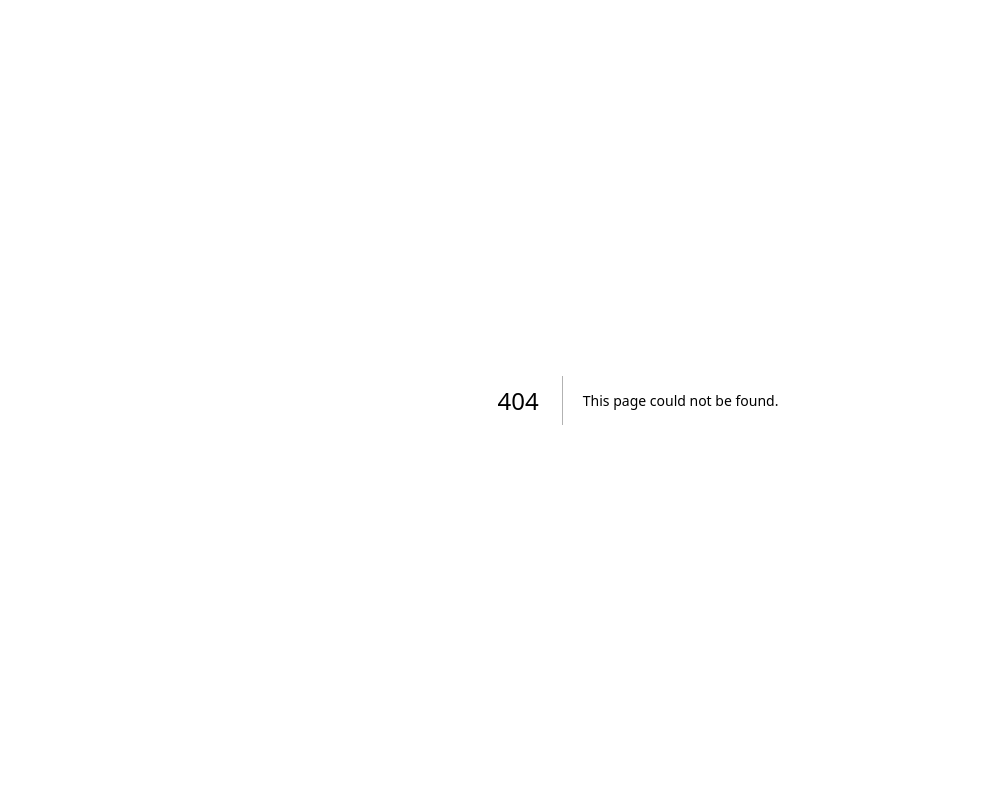
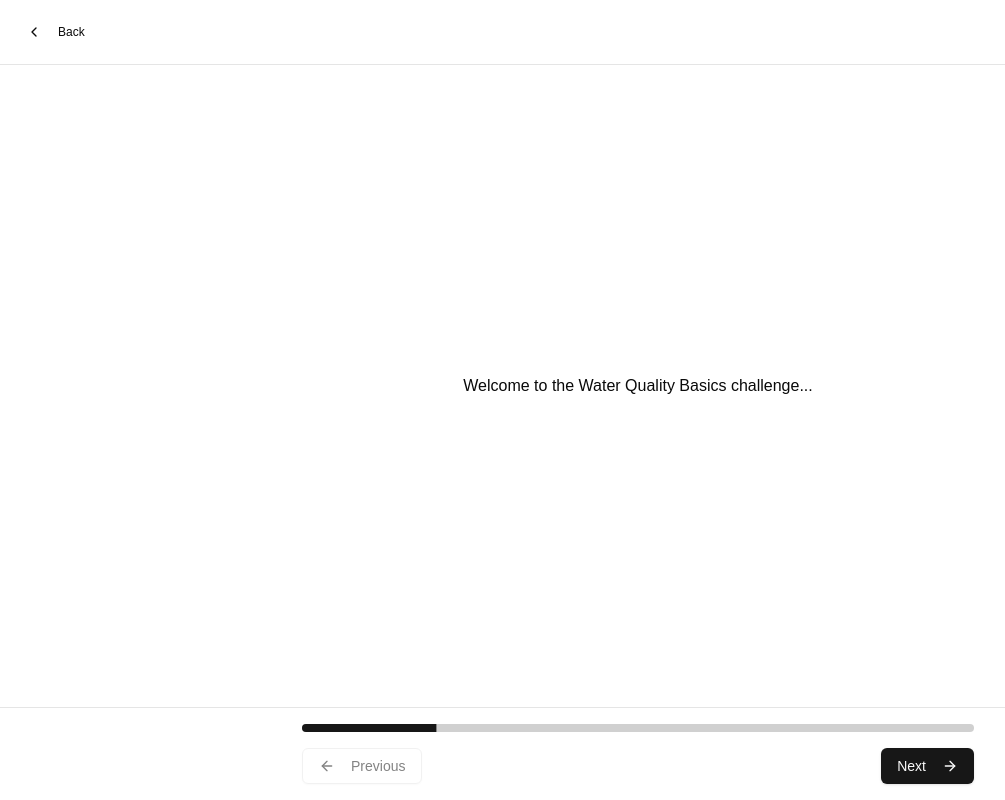
Before and after one commit to GuillermoDSM/riverhackathon, a Next.js app in the folder ui/: page /challenge/1 in a window 1280 px wide. Before the commit this address had no page. Shown: the whole page, without its empty margins (2-1007 px from the left). Built offline with nearby package versions, Linux system fonts and the light colour scheme.

Commit message:
agregada tag image

```diff
--- /dev/null
+++ b/ui/app/challenge/[id]/page.tsx
@@ -0,0 +1,96 @@
+'use client'
+
+import * as React from 'react'
+import { ArrowLeft, ArrowRight, ChevronLeft } from 'lucide-react'
+import { Button } from '@/components/ui/button'
+import { Progress } from '@/components/ui/progress'
+import { useRouter } from 'next/navigation'
+import Image from 'next/image'
+
+interface ChallengeContentProps {
+  type: 'text' | 'image' | 'video'
+  content: string
+}
+
+export default function ChallengePage({ params }: { params: { id: string } }) {
+  const router = useRouter()
+  const [currentPage, setCurrentPage] = React.useState(0)
+  const totalPages = 5 // Example total pages
+
+  const content = [
+    { type: 'text', content: 'Welcome to the Water Quality Basics challenge...' },
+    { type: 'image', content: '/images/challenges/water-quality-diagram.jpg' },
+    { type: 'video', content: 'https://youtube.com/embed/example' },
+    // Add more content pages
+  ]
+
+  return (
+    <div className="min-h-screen flex flex-col">
+      {/* Header */}
+      <div className="border-b p-4">
+        <Button variant="ghost" size="sm" onClick={() => router.back()}>
+          <ChevronLeft className="mr-2 h-4 w-4" />
+          Back
+        </Button>
+      </div>
+
+      {/* Content */}
+      <div className="flex-1 p-6 flex items-center justify-center">
+        <ChallengeContent {...content[currentPage]} />
+      </div>
+
+      {/* Navigation */}
+      <div className="border-t p-4">
+        <div className="max-w-2xl mx-auto">
+          <Progress value={(currentPage + 1) / totalPages * 100} className="mb-4" />
+          <div className="flex justify-between">
+            <Button
+              variant="outline"
+              onClick={() => setCurrentPage(p => p - 1)}
+              disabled={currentPage === 0}
+            >
+              <ArrowLeft className="mr-2 h-4 w-4" />
+              Previous
+            </Button>
+            <Button
+              onClick={() => setCurrentPage(p => p + 1)}
+              disabled={currentPage === totalPages - 1}
+            >
+              Next
+              <ArrowRight className="ml-2 h-4 w-4" />
+            </Button>
+          </div>
+        </div>
+      </div>
+    </div>
+  )
+}
+
+function ChallengeContent({ type, content }: ChallengeContentProps) {
+  switch (type) {
+    case 'text':
+      return <div className="prose max-w-2xl">{content}</div>
+    case 'image':
+      return (
+        <Image
+          src={content}
+          alt="Challenge content"
+          width={672}
+          height={378}
+          className="max-w-2xl rounded-lg"
+        />
+      )
+    case 'video':
+      return (
+        <div className="aspect-video w-full max-w-2xl">
+          <iframe
+            src={content}
+            className="w-full h-full rounded-lg"
+            allowFullScreen
+          />
+        </div>
+      )
+    default:
+      return null
+  }
+}
--- a/ui/app/page.tsx
+++ b/ui/app/page.tsx
@@ -10,6 +10,8 @@ import { Tabs, TabsContent, TabsList, TabsTrigger } from "@/components/ui/tabs"
 import { Button } from "@/components/ui/button"
 import { Input } from "@/components/ui/input"
 import { ScrollArea } from "@/components/ui/scroll-area"
+import Image from 'next/image'
+import { useRouter } from 'next/navigation'
 
 interface ChallengeCardProps {
   title: string
@@ -20,6 +22,7 @@ interface ChallengeCardProps {
 }
 
 interface NotificationItemProps {
+  id: number
   type: 'xp' | 'badge' | 'achievement' | 'challenge'
   title: string
   description: string
@@ -208,11 +211,18 @@ function ChallengesContent() {
   )
 }
 
-function ChallengeCard({ title, description, reward, participants, image }: ChallengeCardProps) {
+function ChallengeCard({ id, title, description, reward, participants, image }: ChallengeCardProps) {
+  const router = useRouter()
+
   return (
     <Card className="overflow-hidden">
       <div className="aspect-video relative">
-        <img src={image} alt={title} className="object-cover w-full h-full" />
+        <Image
+          src={image}
+          alt={title}
+          fill
+          className="object-cover"
+        />
         <Badge className="absolute top-2 right-2 bg-primary text-primary-foreground">
           {reward} XP
         </Badge>
@@ -227,7 +237,9 @@ function ChallengeCard({ title, description, reward, participants, image }: Chal
             </Avatar>
             <span className="text-sm text-muted-foreground">{participants} participants</span>
           </div>
-          <Button size="sm">Start Challenge</Button>
+          <Button size="sm" onClick={() => router.push(`/challenge/${id}`)}>
+            Start Challenge
+          </Button>
         </div>
       </CardContent>
     </Card>
@@ -312,7 +324,7 @@ const topUsers = [
   { id: 10, name: "William Lee", level: 4, xp: 1490, avatar: "/placeholder.svg?height=32&width=32" },
 ]
 
-const notifications = [
+const notifications: NotificationItemProps[] = [
   {
     id: 1,
     type: 'xp',
```
